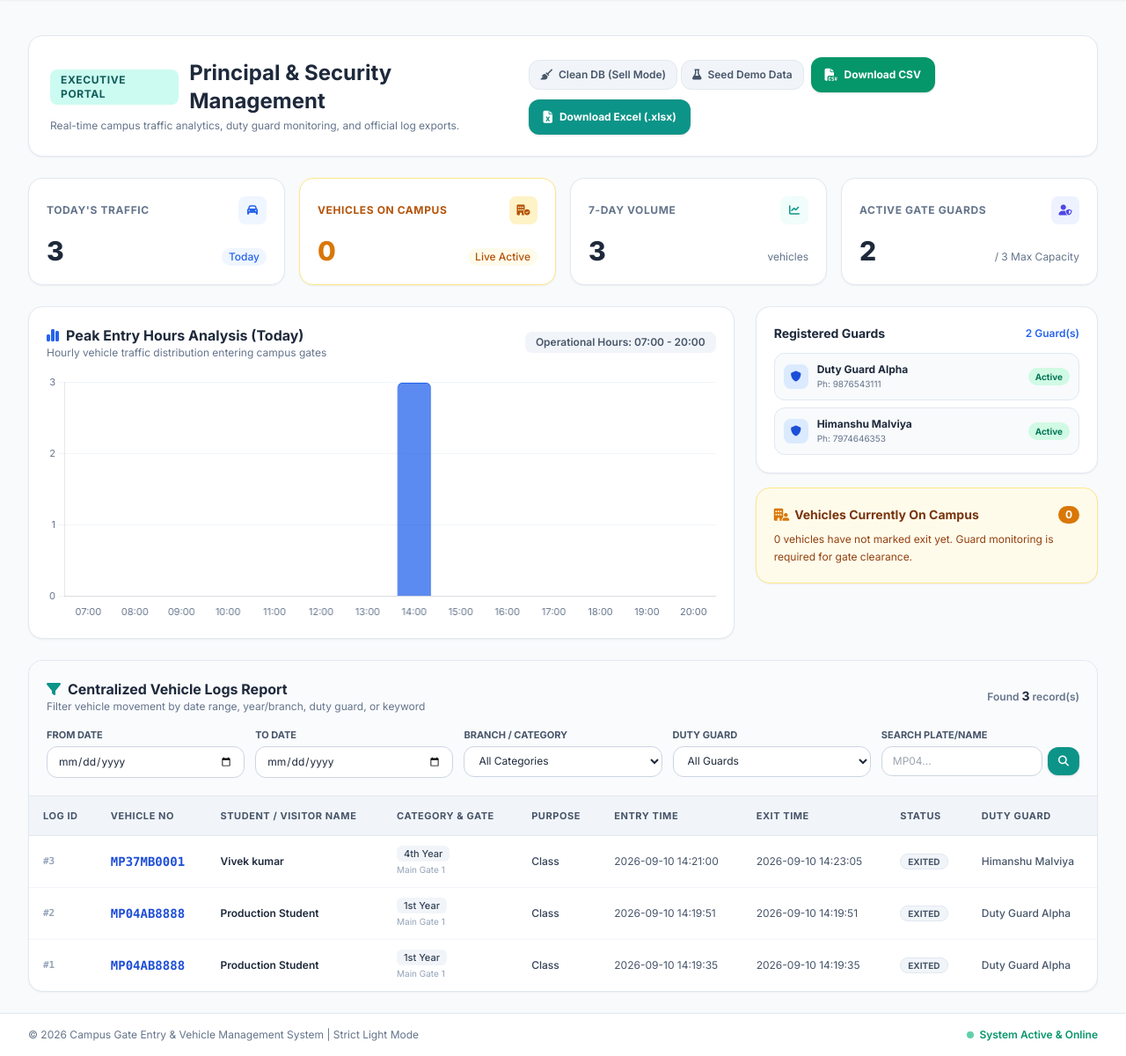
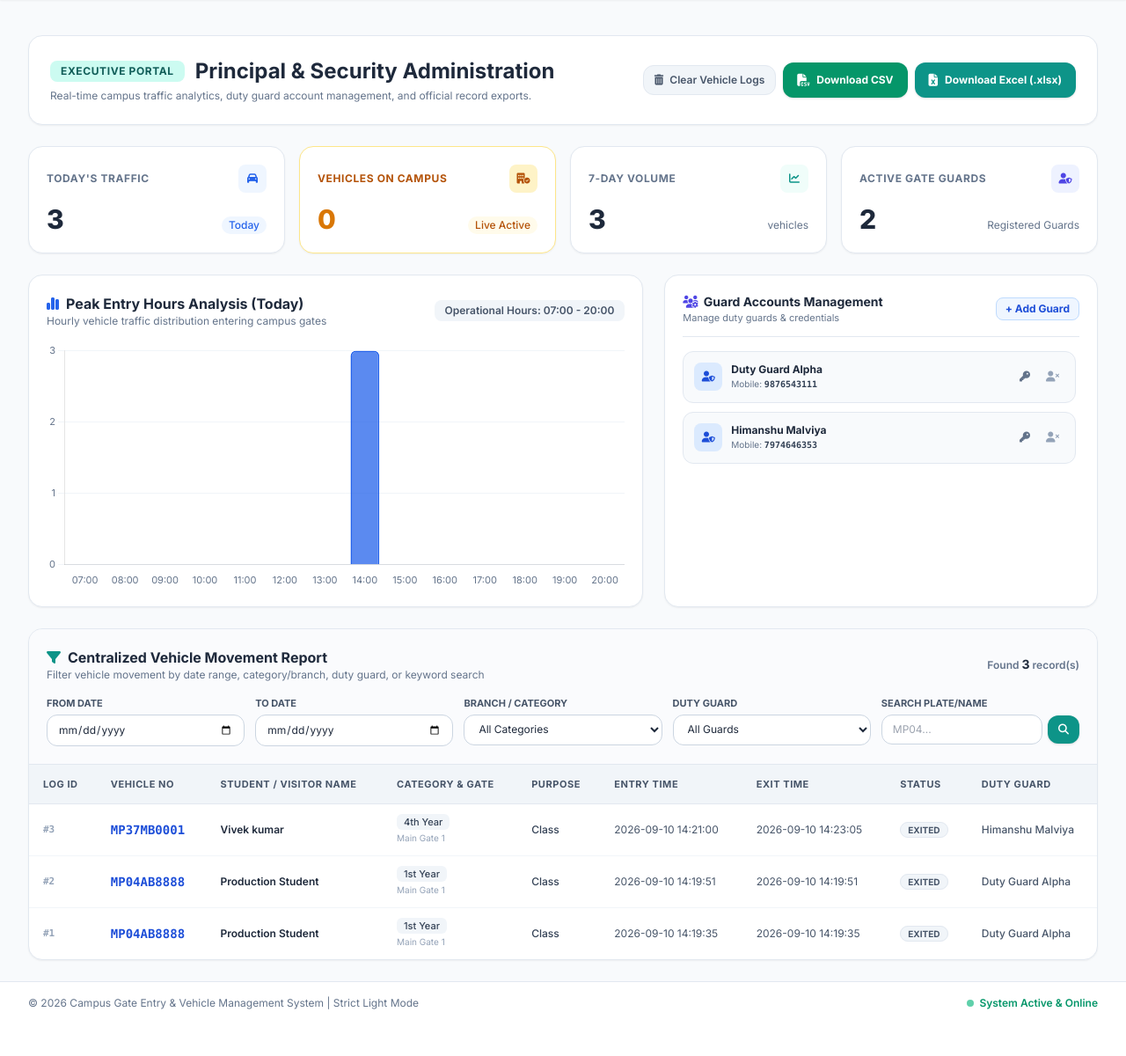
Before and after one commit to Himanshu12-prog/Campus-Gate-Entry-Vehicle-Management-System, a Flask app: page /admin/dashboard in a window 1280 px wide. Shown: the part 65-1265 px from the top of the page at 88% size. After the commit the page ends 1212 px from the top, so only its background shows below. Run offline with Flask 3, Linux system fonts and the light colour scheme; a user stored in the database is signed in; data comes from the database, SQL or seed files in the repository; both versions use the stored data as it was after the commit; some libraries are stand-ins or nearby versions.

Commit message:
Production market update: Admin signup, clean database, gate slip printing, Render setup

```diff
--- a/app.py
+++ b/app.py
@@ -11,13 +11,12 @@ from dotenv import load_dotenv
 
 import database as db
 
-# Load environment configuration
 load_dotenv()
 
 app = Flask(__name__)
 app.secret_key = os.getenv('SECRET_KEY', 'campus_gate_security_prod_secret_key_2026_x89q')
 
-# Initialize database
+# Initialize database schema cleanly
 db.init_db()
 
 # Authentication & Access Decorators
@@ -61,6 +60,7 @@ def login():
         return redirect(url_for('index'))
 
     guard_count = db.get_guard_count()
+    active_tab = request.args.get('tab', 'login')
 
     if request.method == 'POST':
         action = request.form.get('action')
@@ -70,16 +70,17 @@ def login():
             phone = request.form.get('phone', '').strip()
             password = request.form.get('password', '').strip()
             confirm_password = request.form.get('confirm_password', '').strip()
+            role = request.form.get('role', 'guard').strip()
 
             if not name or not phone or not password:
-                flash("All fields are required for guard registration.", "danger")
+                flash("All fields are required for account registration.", "danger")
                 return render_template('login.html', guard_count=guard_count, active_tab='signup')
 
             if password != confirm_password:
                 flash("Passwords do not match.", "danger")
                 return render_template('login.html', guard_count=guard_count, active_tab='signup')
 
-            success, message = db.register_guard(name, phone, password)
+            success, message = db.register_user(name, phone, password, role)
             if success:
                 flash(message, "success")
                 return render_template('login.html', guard_count=db.get_guard_count(), active_tab='login')
@@ -92,7 +93,7 @@ def login():
             password = request.form.get('password', '').strip()
 
             if not identifier or not password:
-                flash("Please provide phone/username and password.", "danger")
+                flash("Please provide mobile number/username and password.", "danger")
                 return render_template('login.html', guard_count=guard_count, active_tab='login')
 
             user = db.authenticate_user(identifier, password)
@@ -110,7 +111,7 @@ def login():
                 flash("Invalid phone number / username or password.", "danger")
                 return render_template('login.html', guard_count=guard_count, active_tab='login')
 
-    return render_template('login.html', guard_count=guard_count, active_tab='login')
+    return render_template('login.html', guard_count=guard_count, active_tab=active_tab)
 
 @app.route('/logout')
 def logout():
@@ -129,7 +130,7 @@ def guard_dashboard():
     search_q = request.args.get('search', '').strip()
     status_f = request.args.get('status', 'ALL').strip()
 
-    recent_logs = db.get_recent_vehicle_logs(search_query=search_q, status_filter=status_f, days=7)
+    recent_logs = db.get_recent_vehicle_logs(search_query=search_q, status_filter=status_f, days=30)
     now_iso = datetime.now().strftime("%Y-%m-%dT%H:%M")
 
     return render_template(
@@ -231,6 +232,37 @@ def admin_dashboard():
         search_q=search_q
     )
 
+@app.route('/admin/users/delete/<int:user_id>', methods=['POST'])
+@login_required
+@role_required('admin')
+def delete_user(user_id):
+    success, message = db.delete_user(user_id)
+    if success:
+        flash(message, "success")
+    else:
+        flash(message, "danger")
+    return redirect(url_for('admin_dashboard'))
+
+@app.route('/admin/users/reset_password/<int:user_id>', methods=['POST'])
+@login_required
+@role_required('admin')
+def reset_user_password(user_id):
+    new_pass = request.form.get('new_password', '').strip()
+    success, message = db.reset_user_password(user_id, new_pass)
+    if success:
+        flash(message, "success")
+    else:
+        flash(message, "danger")
+    return redirect(url_for('admin_dashboard'))
+
+@app.route('/admin/clear_logs', methods=['POST'])
+@login_required
+@role_required('admin')
+def clear_all_logs():
+    success, message = db.wipe_all_vehicle_logs()
+    flash(message, "info")
+    return redirect(url_for('admin_dashboard'))
+
 @app.route('/api/admin/hourly_chart')
 @login_required
 @role_required('admin')
@@ -238,19 +270,6 @@ def hourly_chart_api():
     date_str = request.args.get('date', datetime.now().strftime("%Y-%m-%d"))
     chart_data = db.get_hourly_peak_data(date_str)
     return jsonify(chart_data)
-
-@app.route('/admin/reset_data', methods=['POST'])
-@login_required
-@role_required('admin')
-def admin_reset_data():
-    mode = request.form.get('mode', 'clean')
-    if mode == 'seed':
-        db.seed_database()
-        flash("Sample demo dataset seeded successfully!", "success")
-    else:
-        db.init_db(reset_clean=True)
-        flash("Database reset to 100% CLEAN production state!", "warning")
-    return redirect(url_for('admin_dashboard'))
 
 @app.route('/admin/export/csv')
 @login_required
@@ -338,6 +357,6 @@ def export_excel():
 if __name__ == '__main__':
     port = int(os.getenv('PORT', 5000))
     host = os.getenv('HOST', '0.0.0.0')
-    print("Starting Campus Gate Entry & Vehicle Management System...")
+    print("Starting Campus Gate Entry & Vehicle Management System (Production)...")
     print(f"Local Server running on http://{host}:{port}")
     app.run(host=host, port=port, debug=True)
--- a/reset_db.py
+++ b/reset_db.py
@@ -4,7 +4,7 @@ import sqlite3
 from werkzeug.security import generate_password_hash
 import database as db
 
-def reset_to_clean_production_database(admin_phone="9999999999", admin_password="admin123", admin_name="Principal Admin"):
+def reset_to_clean_production_database(admin_phone="admin", admin_password="admin123", admin_name="Principal Admin"):
     print("=" * 60)
     print("   CAMPUS GATE ENTRY & VEHICLE MANAGEMENT SYSTEM")
     print("       Production Database Reset & Setup Utility")
@@ -13,7 +13,7 @@ def reset_to_clean_production_database(admin_phone="9999999999", admin_password=
     db_file = db.DB_FILE
     if os.path.exists(db_file):
         os.remove(db_file)
-        print(f"[✓] Deleted existing database: {db_file}")
+        print(f"[OK] Deleted existing database: {db_file}")
 
     conn = sqlite3.connect(db_file)
     cursor = conn.cursor()
@@ -60,7 +60,7 @@ def reset_to_clean_production_database(admin_phone="9999999999", admin_password=
     conn.commit()
     conn.close()
 
-    print("\n[✓] Fresh Production Database initialized successfully!")
+    print("\n[OK] Fresh Production Database initialized successfully!")
     print(f"[i] Master Admin Created:")
     print(f"    - Name     : {admin_name}")
     print(f"    - Phone/ID : {admin_phone}")
--- a/templates/admin_dashboard.html
+++ b/templates/admin_dashboard.html
@@ -12,20 +12,16 @@
                 <span class="px-3 py-1 rounded-lg bg-teal-100 text-teal-800 text-xs font-bold uppercase tracking-wider">
                     Executive Portal
                 </span>
-                <h2 class="text-2xl font-bold text-slate-800">Principal & Security Management</h2>
+                <h2 class="text-2xl font-bold text-slate-800">Principal & Security Administration</h2>
             </div>
-            <p class="text-xs text-slate-500 mt-1">Real-time campus traffic analytics, duty guard monitoring, and official log exports.</p>
+            <p class="text-xs text-slate-500 mt-1">Real-time campus traffic analytics, duty guard account management, and official record exports.</p>
         </div>
 
         <div class="flex flex-wrap items-center gap-2">
-            <!-- Database Reset / Demo Mode Selector -->
-            <form action="{{ url_for('admin_reset_data') }}" method="POST" onsubmit="return confirm('Change database mode? Resetting will alter current log data.')" class="inline flex items-center">
-                <input type="hidden" name="mode" id="reset-mode-input" value="clean">
-                <button type="button" onclick="triggerDbReset('clean')" class="px-3 py-2 bg-slate-100 hover:bg-rose-50 hover:text-rose-700 text-slate-600 font-semibold text-xs rounded-xl border border-slate-200 transition" title="Wipe all demo logs & prepare for production client">
-                    <i class="fa-solid fa-broom mr-1"></i> Clean DB (Sell Mode)
-                </button>
-                <button type="button" onclick="triggerDbReset('seed')" class="ml-1 px-3 py-2 bg-slate-100 hover:bg-blue-50 hover:text-blue-700 text-slate-600 font-semibold text-xs rounded-xl border border-slate-200 transition" title="Load 7-day realistic demo data for client sales pitch">
-                    <i class="fa-solid fa-flask mr-1"></i> Seed Demo Data
+            <!-- Wipe Vehicle Logs Button -->
+            <form action="{{ url_for('clear_all_logs') }}" method="POST" onsubmit="return confirm('Clear all vehicle entry/exit history logs? Guard accounts will remain intact.')" class="inline flex items-center">
+                <button type="submit" class="px-3 py-2 bg-slate-100 hover:bg-rose-50 hover:text-rose-700 text-slate-600 font-semibold text-xs rounded-xl border border-slate-200 transition" title="Clear all log history">
+                    <i class="fa-solid fa-trash-can mr-1"></i> Clear Vehicle Logs
                 </button>
             </form>
 
@@ -99,16 +95,16 @@
             </div>
             <div class="mt-3 flex items-baseline justify-between">
                 <span class="text-3xl font-extrabold text-slate-800">{{ stats.active_guards }}</span>
-                <span class="text-xs text-slate-500">/ 3 Max Capacity</span>
+                <span class="text-xs text-slate-500">Registered Guards</span>
             </div>
         </div>
     </div>
 
-    <!-- 2. ANALYTICS & GRAPH SECTION -->
+    <!-- 2. ANALYTICS & GUARD MANAGEMENT SECTION -->
     <div class="grid grid-cols-1 lg:grid-cols-12 gap-6">
 
         <!-- Peak Entry Hours Interactive Graph (Left/Main) -->
-        <div class="lg:col-span-8 bg-white rounded-2xl border border-slate-200 p-5 shadow-sm">
+        <div class="lg:col-span-7 bg-white rounded-2xl border border-slate-200 p-5 shadow-sm">
             <div class="flex flex-col sm:flex-row sm:items-center justify-between gap-2 mb-4">
                 <div>
                     <h3 class="font-bold text-slate-800 text-base flex items-center gap-2">
@@ -122,50 +118,60 @@
                 </div>
             </div>
 
-            <!-- Chart Canvas Container -->
             <div class="relative h-[280px] w-full">
                 <canvas id="peakHoursChart"></canvas>
             </div>
         </div>
 
-        <!-- Active Guards & Quick Live List (Right) -->
-        <div class="lg:col-span-4 space-y-4">
-            <!-- Registered Guards List -->
-            <div class="bg-white rounded-2xl border border-slate-200 p-5 shadow-sm">
-                <h3 class="font-bold text-slate-800 text-sm mb-3 flex items-center justify-between">
-                    <span>Registered Guards</span>
-                    <span class="text-xs text-blue-600 font-semibold">{{ guards|length }} Guard(s)</span>
-                </h3>
-                <div class="space-y-2">
+        <!-- Guard Accounts Management (Right) -->
+        <div class="lg:col-span-5 bg-white rounded-2xl border border-slate-200 p-5 shadow-sm space-y-4">
+            <div class="flex items-center justify-between border-b border-slate-200 pb-3">
+                <div>
+                    <h3 class="font-bold text-slate-800 text-sm flex items-center gap-1.5">
+                        <i class="fa-solid fa-users-gear text-indigo-600"></i>
+                        <span>Guard Accounts Management</span>
+                    </h3>
+                    <p class="text-[11px] text-slate-500">Manage duty guards & credentials</p>
+                </div>
+                <a href="{{ url_for('login', tab='signup') }}" target="_blank" class="px-2.5 py-1 bg-blue-50 text-blue-700 hover:bg-blue-100 text-xs font-bold rounded-lg border border-blue-200 transition">
+                    + Add Guard
+                </a>
+            </div>
+
+            <div class="space-y-2.5 max-h-[250px] overflow-y-auto pr-1">
+                {% if guards %}
                     {% for g in guards %}
-                    <div class="p-2.5 rounded-xl bg-slate-50 border border-slate-200 flex items-center justify-between text-xs">
+                    <div class="p-3 rounded-xl bg-slate-50 border border-slate-200 flex items-center justify-between text-xs gap-2">
                         <div class="flex items-center space-x-2.5">
-                            <div class="w-7 h-7 rounded-lg bg-blue-100 text-blue-700 flex items-center justify-center font-bold text-xs">
-                                <i class="fa-solid fa-shield"></i>
+                            <div class="w-8 h-8 rounded-lg bg-blue-100 text-blue-700 flex items-center justify-center font-bold text-xs shrink-0">
+                                <i class="fa-solid fa-user-shield"></i>
                             </div>
                             <div>
                                 <div class="font-bold text-slate-800">{{ g.name }}</div>
-                                <div class="text-[10px] text-slate-500">Ph: {{ g.phone }}</div>
+                                <div class="text-[10px] text-slate-500">Mobile: <span class="font-mono font-semibold text-slate-700">{{ g.phone }}</span></div>
                             </div>
                         </div>
-                        <span class="px-2 py-0.5 rounded-full text-[10px] font-bold bg-emerald-100 text-emerald-700">Active</span>
+
+                        <div class="flex items-center space-x-1.5 shrink-0">
+                            <!-- Password Reset button -->
+                            <button onclick="openResetPasswordModal('{{ g.id }}', '{{ g.name }}')" class="p-1.5 text-slate-500 hover:text-blue-600 hover:bg-blue-50 rounded-lg transition" title="Reset Password">
+                                <i class="fa-solid fa-key"></i>
+                            </button>
+
+                            <!-- Delete Guard button -->
+                            <form action="{{ url_for('delete_guard', guard_id=g.id) }}" method="POST" onsubmit="return confirm('Remove guard account {{ g.name }}?')" class="inline">
+                                <button type="submit" class="p-1.5 text-slate-400 hover:text-rose-600 hover:bg-rose-50 rounded-lg transition" title="Delete Guard Account">
+                                    <i class="fa-solid fa-user-xmark"></i>
+                                </button>
+                            </form>
+                        </div>
                     </div>
                     {% endfor %}
-                </div>
-            </div>
-
-            <!-- Live Campus List Summary -->
-            <div class="bg-amber-50 rounded-2xl border border-amber-200 p-5 shadow-sm">
-                <div class="flex items-center justify-between mb-2">
-                    <h3 class="font-bold text-amber-900 text-sm flex items-center gap-1.5">
-                        <i class="fa-solid fa-building-user text-amber-600"></i>
-                        <span>Vehicles Currently On Campus</span>
-                    </h3>
-                    <span class="px-2 py-0.5 rounded-full text-xs font-bold bg-amber-600 text-white">{{ inside_vehicles|length }}</span>
-                </div>
-                <p class="text-xs text-amber-800 leading-relaxed">
-                    {{ inside_vehicles|length }} vehicles have not marked exit yet. Guard monitoring is required for gate clearance.
-                </p>
+                {% else %}
+                    <div class="text-center py-6 text-slate-400 text-xs">
+                        No Guard accounts registered yet. Guards can register via Guard Sign Up.
+                    </div>
+                {% endif %}
             </div>
         </div>
 
@@ -180,9 +186,9 @@
                 <div>
                     <h3 class="font-bold text-slate-800 text-base flex items-center gap-2">
                         <i class="fa-solid fa-filter text-teal-600"></i>
-                        <span>Centralized Vehicle Logs Report</span>
+                        <span>Centralized Vehicle Movement Report</span>
                     </h3>
-                    <p class="text-xs text-slate-500">Filter vehicle movement by date range, year/branch, duty guard, or keyword</p>
+                    <p class="text-xs text-slate-500">Filter vehicle movement by date range, category/branch, duty guard, or keyword search</p>
                 </div>
                 <div class="text-xs text-slate-500 font-semibold">
                     Found <span class="text-slate-800 font-bold text-sm">{{ logs|length }}</span> record(s)
@@ -311,7 +317,7 @@
                     {% else %}
                         <tr>
                             <td colspan="9" class="py-10 text-center text-slate-400">
-                                No vehicle movement logs found for the selected filter criteria.
+                                No vehicle movement logs found.
                             </td>
                         </tr>
                     {% endif %}
@@ -321,22 +327,43 @@
     </div>
 
 </div>
+
+<!-- Reset Password Modal -->
+<div id="reset-password-modal" class="fixed inset-0 bg-slate-900/40 backdrop-blur-xs flex items-center justify-center p-4 z-50 hidden">
+    <div class="bg-white rounded-2xl border border-slate-200 shadow-xl max-w-sm w-full p-6">
+        <h3 class="font-bold text-slate-800 text-base mb-1">Reset Guard Password</h3>
+        <p id="reset-guard-name" class="text-xs text-slate-500 mb-4">Guard: --</p>
+
+        <form id="reset-password-form" action="" method="POST" class="space-y-4">
+            <div>
+                <label class="block text-xs font-semibold text-slate-700 uppercase mb-1">New Password</label>
+                <input type="password" name="new_password" required minlength="4" placeholder="Enter new password"
+                       class="w-full px-3.5 py-2 bg-slate-50 border border-slate-300 rounded-xl text-sm focus:ring-2 focus:ring-blue-500 outline-none">
+            </div>
+
+            <div class="flex items-center justify-end space-x-2 pt-2">
+                <button type="button" onclick="closeResetPasswordModal()" class="px-4 py-2 bg-slate-100 text-slate-700 font-semibold text-xs rounded-xl hover:bg-slate-200 transition">
+                    Cancel
+                </button>
+                <button type="submit" class="px-4 py-2 bg-blue-600 text-white font-bold text-xs rounded-xl shadow hover:bg-blue-700 transition">
+                    Save New Password
+                </button>
+            </div>
+        </form>
+    </div>
+</div>
 {% endblock %}
 
 {% block scripts %}
 <script>
-    function triggerDbReset(mode) {
-        if (mode === 'clean') {
-            if (confirm('Are you sure you want to reset the database to a 100% CLEAN state? All current vehicle logs will be wiped clean for client production deployment.')) {
-                document.getElementById('reset-mode-input').value = 'clean';
-                document.getElementById('reset-mode-input').parentElement.submit();
-            }
-        } else {
-            if (confirm('Load 7-day realistic sample dataset for client sales demonstration?')) {
-                document.getElementById('reset-mode-input').value = 'seed';
-                document.getElementById('reset-mode-input').parentElement.submit();
-            }
-        }
+    function openResetPasswordModal(guardId, guardName) {
+        document.getElementById('reset-guard-name').innerText = "Guard Account: " + guardName;
+        document.getElementById('reset-password-form').action = "/admin/guards/reset_password/" + guardId;
+        document.getElementById('reset-password-modal').classList.remove('hidden');
+    }
+
+    function closeResetPasswordModal() {
+        document.getElementById('reset-password-modal').classList.add('hidden');
     }
 
     document.addEventListener("DOMContentLoaded", function() {
```
Also changed, not shown: database.py (+86 -125 lines), templates/login.html (+53 -62 lines), test_app.py (+53 -69 lines), campus_vehicle.db, 2 other files.
